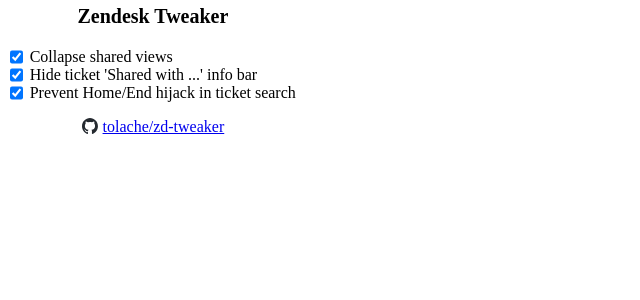
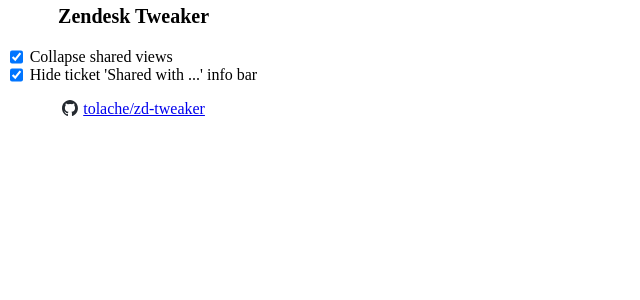
Before and after one commit to tolache/zd-tweaker, a React (Create React App) app: page / in a window 1280 px wide. Shown: the top 300 px of the page, without its empty margins (0-640 px from the left). Built offline with nearby package versions, Linux system fonts and the light colour scheme.

Commit message:
Remove feature #4, Home/End hijack prevention: ZD seems to have fixed the problem on their end

```diff
--- a/craco.config.js
+++ b/craco.config.js
@@ -11,8 +11,7 @@
                         paths.appIndexJs,
                     ].filter(Boolean),
                     views: paths.appSrc + "/content-scripts/views.ts",
-                    ticket: paths.appSrc + "/content-scripts/ticket.ts",
-                    search: paths.appSrc + "/content-scripts/search.ts"
+                    ticket: paths.appSrc + "/content-scripts/ticket.ts"
                 },
                 output: {
                     ...webpackConfig.output,
--- a/package.json
+++ b/package.json
@@ -1,6 +1,6 @@
 {
   "name": "zd-tweaker",
-  "version": "2.3.0",
+  "version": "2.4.0",
   "private": true,
   "dependencies": {
     "@testing-library/jest-dom": "^5.17.0",
--- a/src/App.tsx
+++ b/src/App.tsx
@@ -5,7 +5,6 @@
 function App() {
     const [isSharedViewsCollapsed, setIsSharedViewsCollapsed] = useState(true);
     const [isTicketInfoBarsHidden, setIsTicketInfoBarsHidden] = useState(true);
-    const [isPreventHomeEndHijack, setIsPreventHomeEndHijack] = useState(true);
 
     useEffect(() => {
         chrome.storage.local.get(["collapseSharedViews"], function (result) {
@@ -13,9 +12,6 @@
         });
         chrome.storage.local.get(["hideTicketInfoBars"], function (result) {
             setIsTicketInfoBarsHidden(result?.hideTicketInfoBars ?? true);
-        });
-        chrome.storage.local.get("preventHomeEndHijack", function (result) {
-            setIsPreventHomeEndHijack(result?.preventHomeEndHijack ?? true);
         });
     }, []);
 
@@ -37,15 +33,6 @@
             });
     };
 
-    const handlePreventHomeEndHijackChange = (event: React.ChangeEvent<HTMLInputElement>) => {
-        const checked = event.target.checked;
-        setIsPreventHomeEndHijack(checked);
-        chrome.storage.local.set({ preventHomeEndHijack: checked },
-            function() {
-                console.log('Prevent Home/End hijack in ticket search set to: ' + checked);
-            });
-    };
-
     return (
         <div className="App">
             <header className="App-header">
@@ -61,11 +48,6 @@
                        checked={isTicketInfoBarsHidden} onChange={handleHideTicketInfoBarsChange}/>
                 <label htmlFor={"hide-ticket-info-bar"}>Hide ticket 'Shared with ...' info bar</label>
             </div>
-            <div className={"feature-toggle"}>
-                <input type={"checkbox"} id={"prevent-home-end-hijack"}
-                       checked={isPreventHomeEndHijack} onChange={handlePreventHomeEndHijackChange}/>
-                <label htmlFor={"prevent-home-end-hijack"}>Prevent Home/End hijack in ticket search</label>
-            </div>
             <footer>
                 <img src={githubLogo} className="App-github-logo" alt="logo"/>
                 <a href="https://github.com/tolache/zd-tweaker">tolache/zd-tweaker</a>
```
Also changed, not shown: src/content-scripts/search.ts (deleted, +0 -33 lines), public/manifest.json.
